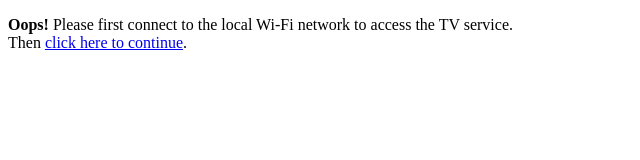
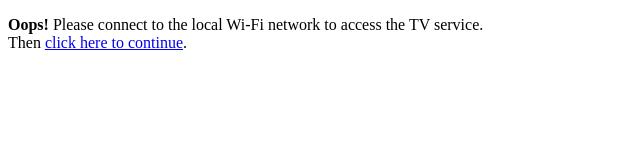
Before and after one commit to altioraclinics/local_tv_clinics, a plain HTML site: page index.html in a window 1280 px wide. Shown: the full height of the page, 0-640 px from the left. Drawn offline with Linux system fonts and the light colour scheme; no server answers.

Commit message:
Update index.html

```diff
--- a/index.html
+++ b/index.html
@@ -5,23 +5,30 @@
   <title>Check Local Network</title>
 </head>
 <body>
-  <p id="status">Checking your connection...</p>
+  <p id="status">Checking your connection to local Wi-Fi...</p>
 
   <script>
     const localUrl = "http://tv.clinics.local/topic_selector";
 
-    fetch(localUrl, { mode: 'no-cors' }) // no-cors because of cross-origin limits
-      .then(() => {
-        // Local URL responded (or at least no network error)
-        window.location.href = localUrl;
-      })
-      .catch(() => {
-        // Fetch failed — probably not connected to local wifi
-        document.getElementById('status').innerHTML = `
-          <strong>Oops!</strong> Please first connect to the local Wi-Fi network to access the TV service.<br />
-          Then <a href="${localUrl}">click here to continue</a>.
-        `;
-      });
+    // Use a small resource (like a favicon or a 1x1 pixel image on your local server)
+    // You can also try any endpoint that returns a small image or even a blank response with correct headers.
+    const img = new Image();
+
+    img.onload = function() {
+      // Local resource loaded — safe to redirect
+      window.location.href = localUrl;
+    };
+
+    img.onerror = function() {
+      // Failed to load local resource — probably not connected to local Wi-Fi
+      document.getElementById('status').innerHTML = `
+        <strong>Oops!</strong> Please connect to the local Wi-Fi network to access the TV service.<br />
+        Then <a href="${localUrl}">click here to continue</a>.
+      `;
+    };
+
+    // Add a timestamp to avoid cached results
+    img.src = localUrl + '/favicon.ico?' + new Date().getTime();
   </script>
 </body>
 </html>
```
